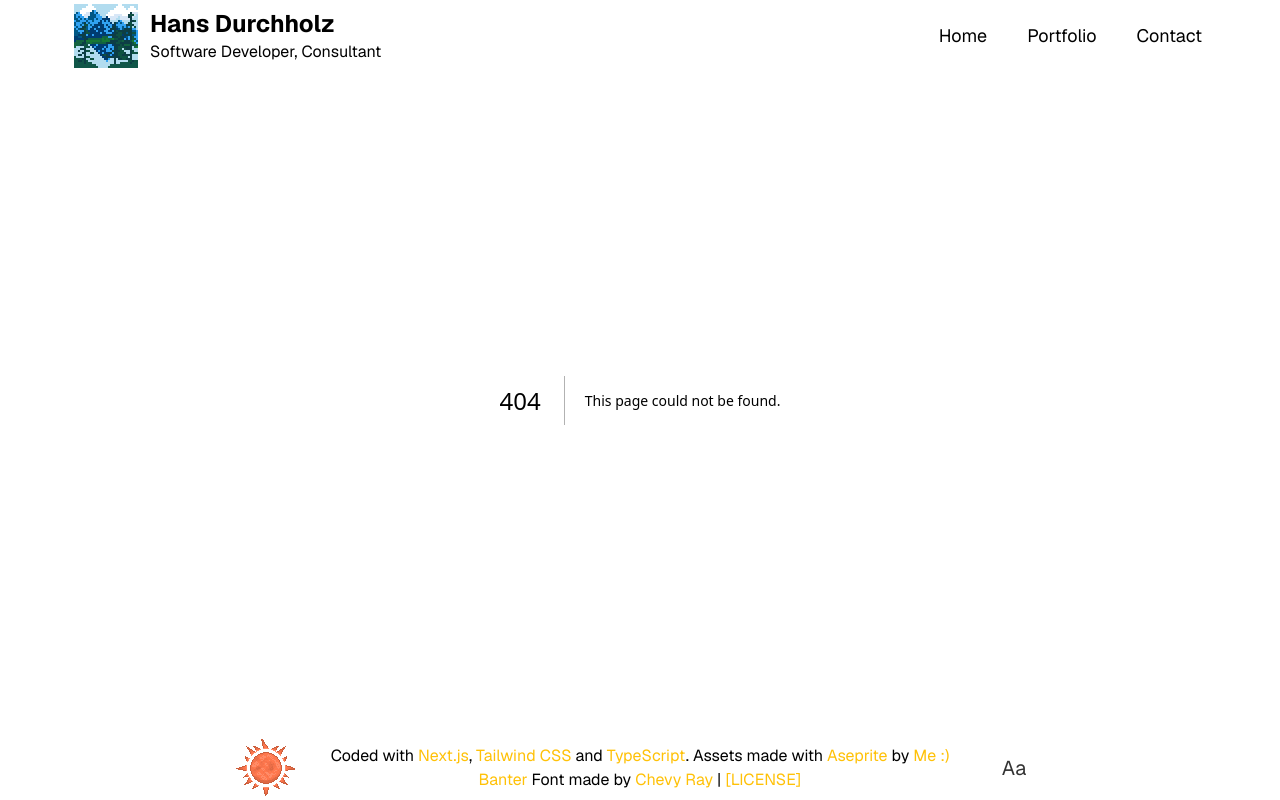
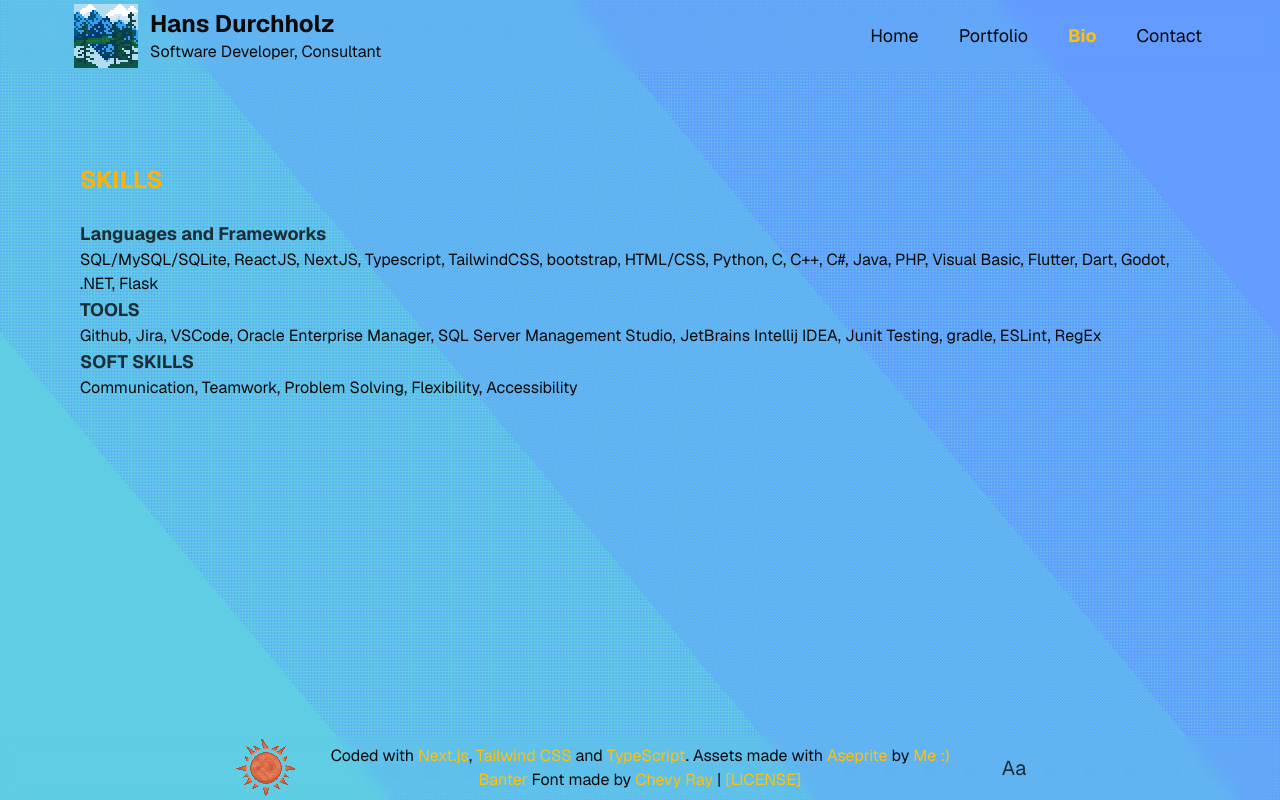
Before and after one commit to hansied67/hansied67.github.io, a Next.js app: page /bio in a window 1280 px wide. Before the commit this address had no page. Built offline with nearby package versions, Linux system fonts and the light colour scheme.

Commit message:
Replace contact page, add bio page

```diff
--- /dev/null
+++ b/src/app/bio/page.tsx
@@ -0,0 +1,24 @@
+export default function Bio() {
+    return (
+      <div className="grid grid-rows-[20px_1fr_20px] min-h-screen p-8 pb-20 gap-16 sm:p-20">
+        <main className="flex flex-col gap-[32px] row-start-2">
+          <div className="">
+            <h1 className="text-lg lg:text-2xl text-amber-600"><b>SKILLS</b></h1>
+            <br />
+            <h2 className="text-base lg:text-lg text-[var(--foreground)]/80"><b>Languages and Frameworks</b></h2>
+            <span className="text-sm lg:text-base">
+              SQL/MySQL/SQLite, ReactJS, NextJS, Typescript, TailwindCSS, bootstrap, HTML/CSS, Python, C, C++, C#, Java, PHP, Visual Basic, Flutter, Dart, Godot, .NET, Flask
+            </span>
+            <h2 className="text-base lg:text-lg text-[var(--foreground)]/80"><b>TOOLS</b></h2>
+            <span className="text-sm lg:text-base">
+              Github, Jira, VSCode, Oracle Enterprise Manager, SQL Server Management Studio, JetBrains Intellij IDEA, Junit Testing, gradle, ESLint, RegEx
+            </span>
+            <h2 className="text-base lg:text-lg text-[var(--foreground)]/80"><b>SOFT SKILLS</b></h2>
+            <span className="text-sm lg:text-base">
+              Communication, Teamwork, Problem Solving, Flexibility, Accessibility
+            </span>
+          </div>
+        </main>
+      </div>
+    )
+}
--- a/src/app/components/SiteNav/SiteNav.tsx
+++ b/src/app/components/SiteNav/SiteNav.tsx
@@ -14,7 +14,7 @@ export default function SiteNav() {
     const  navItems = [
         { name: "Home", href: "/" },
         { name: "Portfolio", href: "/portfolio" },
-        { name: "Contact", href: "/contact" },
+        { name: "Bio", href: "/bio" },
     ];
 
     return (
@@ -44,6 +44,14 @@ export default function SiteNav() {
                 {item.href != pathname ? <Link href={item.href} className="site-nav text-sm lg:text-lg ml-6 p-2 hover:text-amber-500 hover:bg-(--color-background)/50 rounded-lg">{item.name}</Link> : <span className="site-nav text-sm lg:text-lg font-bold ml-6 p-2 text-amber-500">{item.name}</span>}
               </div>
             ))}
+            <div className="flex justify-end">
+            <Link
+            href="https://www.linkedin.com/in/hdurchholz/"
+            target="_blank"
+            className="site-nav text-sm lg:text-lg ml-6 p-2 hover:text-amber-500 hover:bg-(--color-background)/50 rounded-lg">
+              Contact
+            </Link>
+            </div>
           </div>
         </div>
       </nav>
--- a/src/app/contact/page.tsx
+++ /dev/null
@@ -1,5 +0,0 @@
-export default function Contact() {
-    return (
-        <div className="">Contact</div>
-    )
-}
--- a/src/app/page.tsx
+++ b/src/app/page.tsx
@@ -39,10 +39,11 @@ export default function Home() {
             I <b>LOVE</b> the connectivity provided by the internet - I think it&apos;s genuinely beautiful. In my free time, I enjoy making tools for gaming communities and collaborating with other developers/artists. I&apos;ve met so many cool people and made so many cool things, all thanks to the World Wide Web!
             <br />
             Learn more in my
+            <Link href="/bio">&nbsp;extended bio</Link>
+            ,
             <Link href="/portfolio">&nbsp;portfolio</Link>
-            &nbsp;and
-            <Link href="/contact">&nbsp;additional contact information</Link>
-            &nbsp;pages!
+            , or&nbsp;
+            <Link href="https://www.linkedin.com/in/hdurchholz/" target="_blank">contact me!</Link>
           </h2>
           <div className="grid grid-cols-1 justify-items-center">
             <Link
--- a/src/app/sitemap.ts
+++ b/src/app/sitemap.ts
@@ -10,18 +10,18 @@ export default function sitemap(): MetadataRoute.Sitemap {
             images: ["https://hansdurchholz.com/Frog.gif", "https://hansdurchholz.com/worm_foreground.png", "https://hansdurchholz.com/Sun.png", "https://hansdurchholz.com/Moon.png", "https://hansdurchholz.com/Bob Ross.png", "https://hansdurchholz.com/HeidiHans.jpg"]
         },
         {
+            url: "https://hansdurchholz.com/bio",
+            lastModified: new Date(),
+            changeFrequency: 'yearly',
+            priority: 0.7,
+            // TODO: images: ['pic_of_me.png'],
+        },
+        {
             url: "https://hansdurchholz.com/portfolio",
             lastModified: new Date(),
             changeFrequency: 'monthly',
             priority: 0.8,
             images: ['https://hansdurchholz.com/GlassBridgeLoginDialogue.png', 'https://hansdurchholz.com/DiceRoller1.gif', 'https://hansdurchholz.com/CTRBot SC1.png'],
         },
-        {
-            url: "https://hansdurchholz.com/contact",
-            lastModified: new Date(),
-            changeFrequency: 'yearly',
-            priority: 0.9
-            // TODO: images: ['pic_of_me_professional'],
-        },
     ]
 }
```
